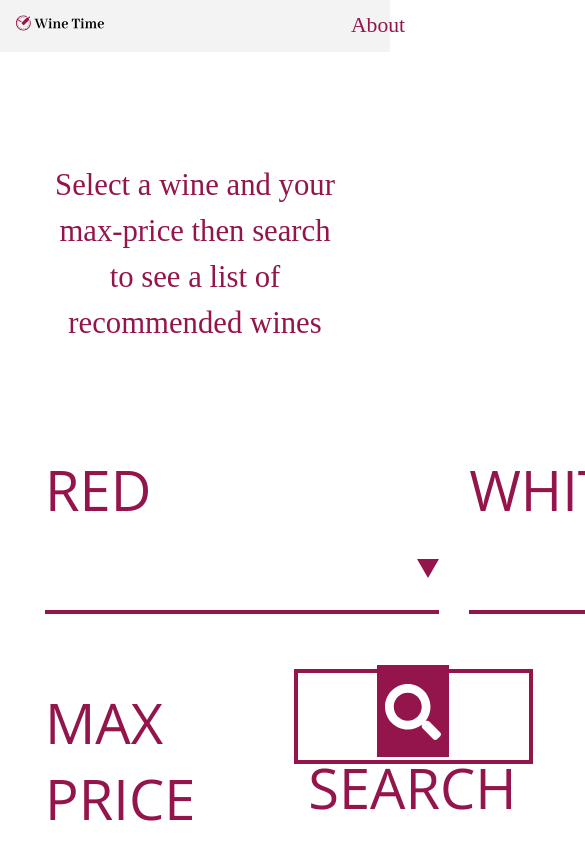
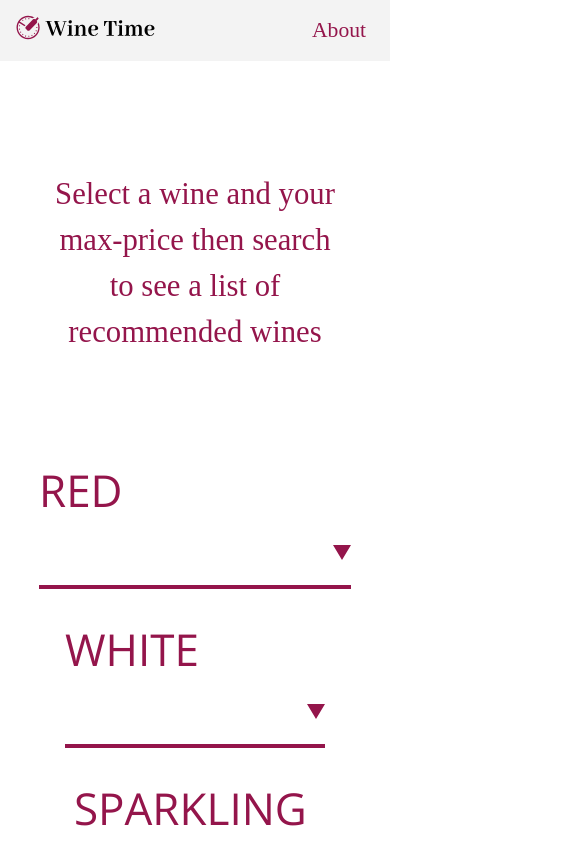
Before and after one commit to apdonaghy/wine-time, a Vue app: page /#/ in a window 390 px wide. Shown: the top 844 px of the page, 585 px wide, since content can reach past the window. Built offline with nearby package versions, Linux system fonts and the light colour scheme; a web font is replaced by a local one.

Commit message:
created mobile styles

```diff
--- a/src/App.vue
+++ b/src/App.vue
@@ -48,6 +48,25 @@ nav{
 .ten {
   width: calc(10%);
 }
+
+
+@media screen and (max-width: 650px){
+.ninety {
+  width: calc(80%);
+}
+
+.ten {
+  width: calc(20%);
+}
+
+.logo{
+  width:50%;
+  padding:15px 0 15px 15px;
+  display:inline-block;
+}
+
+}
+
 
 .about{
    font-family: 'Abhaya Libre', serif;
--- a/src/views/Home.vue
+++ b/src/views/Home.vue
@@ -373,4 +373,82 @@ button{
 
 
 /* form */
+
+
+@media screen and (max-width: 1100px){
+  .flex-container{
+    flex-wrap:wrap;
+    justify-content: center;
+    margin-bottom: 50px;
+  }
+.flex-container3 {
+  flex-wrap:wrap;
+   justify-content: center;
+    margin-bottom: 50px;
+
+}
+button{
+  margin-top:40px;
+  background-color:transparent;
+  border: 4px #94154b solid;
+  height:1.7em;
+  margin-left:0;
+}
+
+.wine-container {
+  padding: 20px 0px 20px 0px;
+}
+
+.img {
+  display: block;
+  max-width: 100%;
+  max-height: 50em;
+  margin: 0 auto;
+}
+
+.twentyFive {
+  width: calc(100% - 10px);
+}
+
+}
+
+@media screen and (max-width: 650px){
+  .select-css {
+  display: block;
+  font-size: 1.7em;
+  }
+  h2{
+  font-size:2.25em;
+}
+
+.price{
+  font-size:1.75em;
+}
+.seventyFive {
+  width: calc(90%);
+}
+}
+
+@media screen and (max-width: 400px){
+  p{
+    font-size:1em;
+  }
+  .flex-container{
+    margin-bottom:0px;
+  }
+.form-labels{
+
+  font-size:2.75em;
+
+}
+
+.search-icon{
+  padding: 7px;
+}
+
+
+}
+
+
+
 </style>
```
Also changed, not shown: 7 other files (tests, documents, lock files or other folders).
